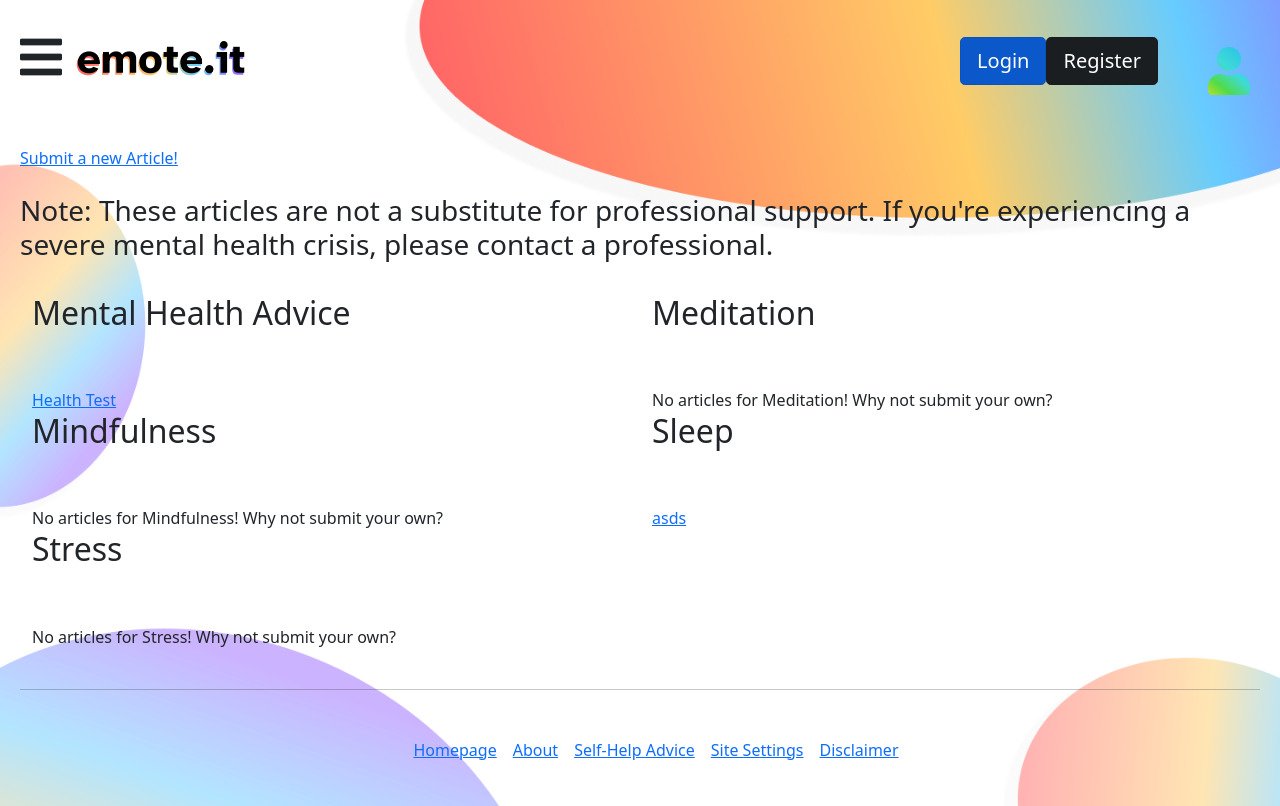
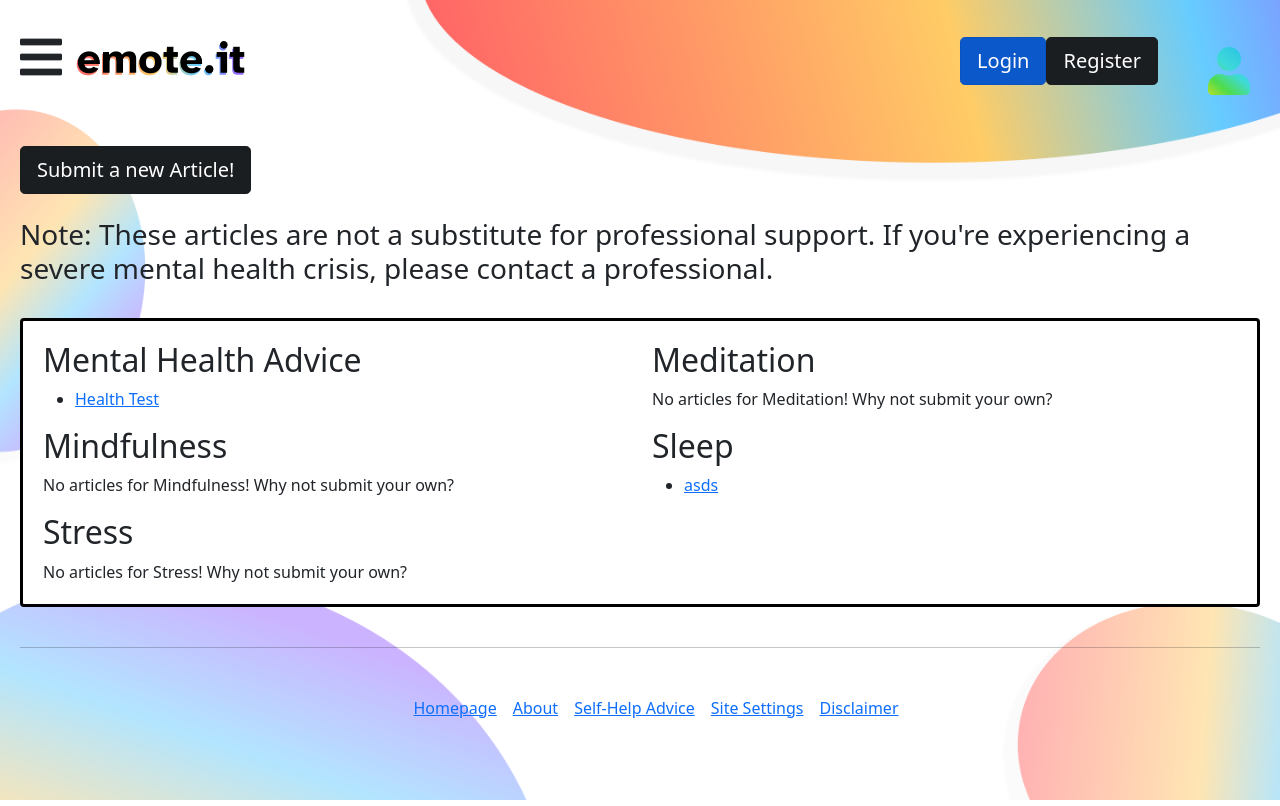
Before and after one commit to CalllumSCO/HCI4Therapy, a Django app: page /self-care/ in a window 1280 px wide; the page is wider, and only the part inside the window is pictured. Run offline with Django 4.2, Linux system fonts and the light colour scheme; data comes from the database, SQL or seed files in the repository; some libraries are stand-ins or nearby versions.

Commit message:
Self help Article aesthetic improvements

```diff
--- a/static/css/page.css
+++ b/static/css/page.css
@@ -15,7 +15,6 @@ canvas {
     margin-left: 0;
     margin-bottom: 0;
 }
-
 
 .btn-primary{
     padding:4px;
@@ -35,12 +34,6 @@ canvas {
     color: white;
 }
 
-.btn{
-    padding: 20px;
-    background-color:#AFE1AF;
-    margin:auto;
-}
-
 #user-icon{
     padding:10px;
     padding-left:50px;
@@ -54,6 +47,12 @@ canvas {
 }
 
 #about-div{
+    background-color: white;
+    border: 3px solid black;
+    padding: 20px;
+}
+
+#article-div{
     background-color: white;
     border: 3px solid black;
     padding: 20px;
@@ -78,6 +77,7 @@ canvas {
     color:#AFE1AF;
 
 }
+
 
 /* The side navigation menu */
 .sidenav {
--- a/templates/main/self_help.html
+++ b/templates/main/self_help.html
@@ -5,21 +5,26 @@
 {% endblock %}
 
 {% block body %}
-    <a href="{% url 'new_article' %}">Submit a new Article!</a>
+    <a href="{% url 'new_article' %}">
+        <button type="button" class="btn btn-dark mr-1  btn-lg active" aria-pressed="true">
+        Submit a new Article!</button>
+    </a>
     <br><br>
     <h3>Note: These articles are not a substitute for professional support. If you're experiencing a severe mental
     health crisis, please contact a professional.</h3>
 
     <br>
-    <div class="container-fluid">
+    <div class="container-fluid rounded" id="article-div">
         <div class="row row-cols-2">
             <div class="col">
                 <h2>Mental Health Advice</h2>
-                <br><br>
                 {% if mental_health_advice %}
+                <ul>
                     {% for article in mental_health_advice %}
-                        <a href="{{ article.url }}">{{ article.title }}</a>
+
+                        <li><a href="{{ article.url }}">{{ article.title }}</a></li>
                     {% endfor %}
+                </ul>
                 {% else %}
                     No articles for Mental Health Advice! Why not submit your own?
                 {% endif %}
@@ -27,11 +32,12 @@
 
             <div class="col">
                 <h2>Meditation</h2>
-                <br><br>
                 {% if meditation %}
+                <ul>
                     {% for article in meditation %}
-                        <a href="{{ article.url }}">{{ article.title }}</a>
+                        <li></li><a href="{{ article.url }}">{{ article.title }}</a></li>
                     {% endfor %}
+                </ul>
                 {% else %}
                     No articles for Meditation! Why not submit your own?
                 {% endif %}
@@ -39,11 +45,12 @@
 
             <div class="col">
                 <h2>Mindfulness</h2>
-                <br><br>
                 {% if mindfulness %}
+                <ul>
                     {% for article in mindfulness %}
-                        <a href="{{ article.url }}">{{ article.title }}</a>
+                        <li><a href="{{ article.url }}">{{ article.title }}</a></li>
                     {% endfor %}
+                </ul>
                 {% else %}
                     No articles for Mindfulness! Why not submit your own?
                 {% endif %}
@@ -51,11 +58,12 @@
 
             <div class="col">
                 <h2>Sleep</h2>
-                <br><br>
                 {% if sleep %}
+                <ul>
                     {% for article in sleep %}
-                        <a href="{{ article.url }}">{{ article.title }}</a>
+                        <li><a href="{{ article.url }}">{{ article.title }}</a></li>
                     {% endfor %}
+                </ul>
                 {% else %}
                     No articles for Sleep! Why not submit your own?
                 {% endif %}
@@ -63,11 +71,12 @@
 
             <div class="col">
                 <h2>Stress</h2>
-                <br><br>
                 {% if stress %}
+                <ul>
                     {% for article in stress %}
-                        <a href="{{ article.url }}">{{ article.title }}</a>
+                        <li><a href="{{ article.url }}">{{ article.title }}</a></li>
                     {% endfor %}
+                </ul>
                 {% else %}
                     No articles for Stress! Why not submit your own?
                 {% endif %}
```
